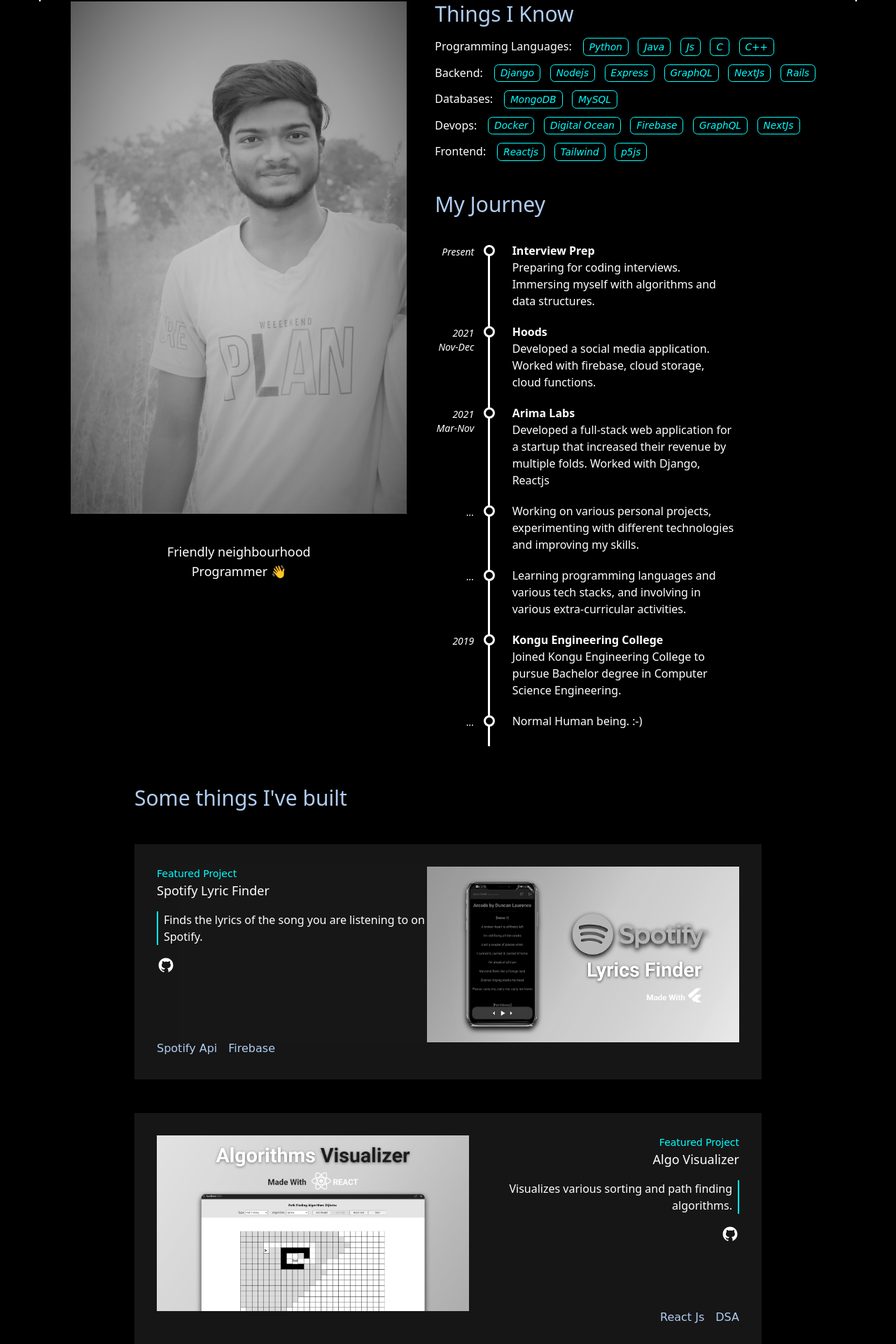
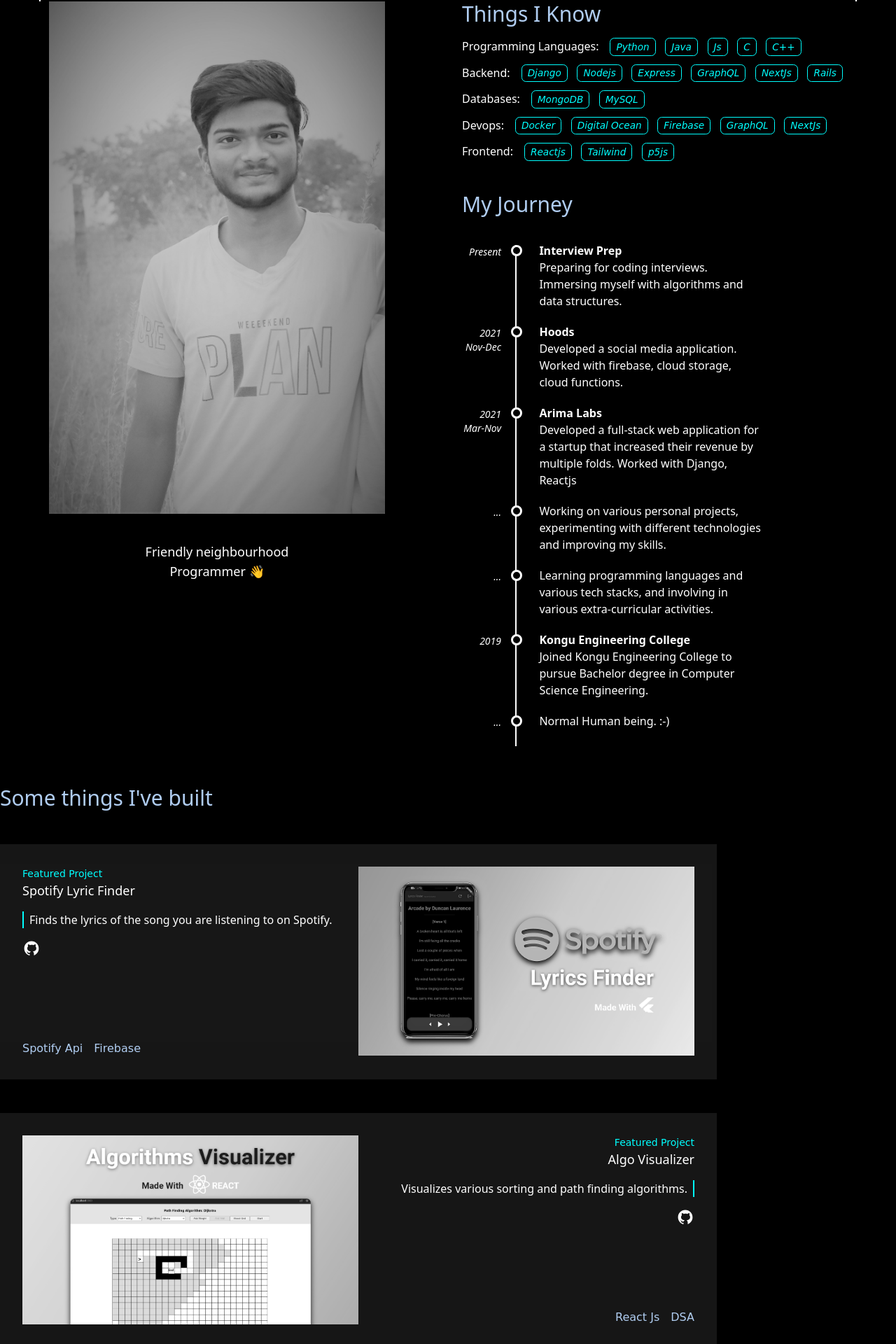
Before and after one commit to robin-jr/portfolio, a Next.js app: page / in a window 1280 px wide. Shown: the part 798-2718 px from the top of the page at 70% size. Built offline with nearby package versions, Linux system fonts and the light colour scheme.

Commit message:
index page converted to scss

```diff
--- a/pages/index.tsx
+++ b/pages/index.tsx
@@ -7,10 +7,11 @@
 import Navbar from '../components/Navbar'
 import OtherProjects from '../components/OtherProjects'
 import Projects from '../components/Projects'
+import styles from "../styles/Home.module.scss"
 
 export default function Home() {
   return (
-    <div id="body" className="flex min-h-screen flex-col pb-2">
+    <div id="body" className={styles.homeBody}>
       <Head>
         <title>Robin J</title>
         <meta name="description" content="My portfolio website" />
@@ -21,20 +22,20 @@
       <Navbar />
 
       <main>
-        <Lines/>
-        <div id="home-me" className="h-screen flex w-full flex-col items-center justify-center px-20 text-center">
+        <Lines />
+        <div id="home-me">
           <Intro />
         </div>
-        <div id="about-me" className="min-h-screen flex w-full flex-col items-center justify-center px-20">
+        <div id="about-me">
           <About />
         </div>
-        <div id="projects" className="min-h-screen flex w-full flex-col items-center justify-center px-20 py-20">
+        <div id="projects">
           <Projects />
         </div>
-        <div id="other-projects" className="min-h-fit flex w-full flex-col items-center justify-center px-20 py-20">
+        <div id="other-projects">
           <OtherProjects />
         </div>
-        <div id="contact-me" className="min-h-screen flex w-full flex-col items-center justify-center px-20">
+        <div id="contact-me">
           <Contact />
         </div>
       </main>
--- a/styles/Contact.module.scss
+++ b/styles/Contact.module.scss
@@ -1,6 +1,6 @@
 .contactSection {
   text-align: center;
-  :global what-next {
+  :global .what-next {
     font-family: 'Comic Sans MS';
     color: #0ff;
   }
--- /dev/null
+++ b/styles/Home.module.scss
@@ -0,0 +1,33 @@
+.homeBody {
+  display: flex;
+  padding-bottom: 0.5rem;
+  display: flex;
+  flex-direction: column;
+  min-height: 100vh;
+  :global #home-me, :global #about-me,:global #projects,:global #other-projects, :global #contact-me{
+      display: flex;
+      padding-left: 5rem;
+      padding-right: 5rem;
+      flex-direction: column;
+      justify-content: center;
+      align-items: center;
+      width: 100%;
+      min-height: 100vh;
+  }
+  :global #home-me {
+    text-align: center;
+  }
+  :global #about-me {
+
+  }
+  :global #projects {
+    padding-top: 5rem;
+    padding-bottom: 5rem;
+  }
+  :global #other-projects {
+    padding-top: 5rem;
+    padding-bottom: 5rem;
+  }
+  :global #contact-me {
+  }
+}
```
